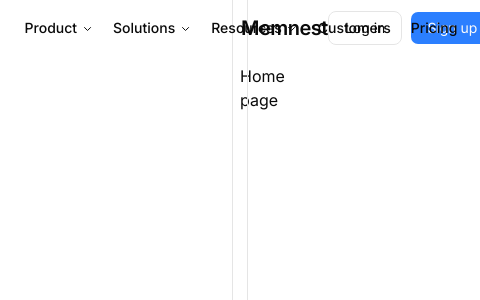
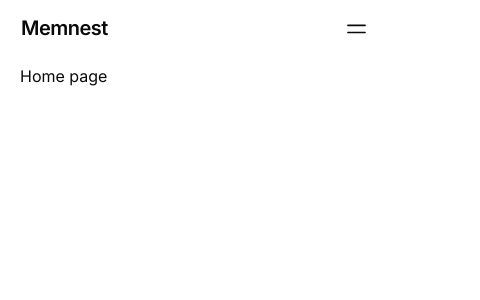
Before and after one commit to yasir5405/memnest---a-second-brain-app, a Next.js app: page / in a window 390 px wide. Shown: the top 300 px of the page, 480 px wide, since content can reach past the window. Built offline with nearby package versions, Linux system fonts and the light colour scheme.

Commit message:
Add mobile nav

```diff
--- a/app/(root)/layout.tsx
+++ b/app/(root)/layout.tsx
@@ -6,9 +6,7 @@ export default function Layout({
   children: Readonly<React.ReactNode>;
 }) {
   return (
-    <div className="min-h-full w-full flex flex-col px-60 relative">
-      <div className="absolute inset-y-0 left-58 w-px bg-neutral-200" />
-      <div className="absolute inset-y-0 right-58 w-px bg-neutral-200" />
+    <div className="min-h-dvh w-full flex flex-col px-5 md:px-60 relative">
 
       <Navbar />
       <main className="pt-16">{children}</main>
--- a/app/(root)/page.tsx
+++ b/app/(root)/page.tsx
@@ -1,5 +1,5 @@
 const page = () => {
-  return <div className="h-dvh">Home page</div>;
+  return <div className="min-h-dvh">Home page</div>;
 };
 
 export default page;
--- /dev/null
+++ b/components/Header/MobileNav.tsx
@@ -0,0 +1,53 @@
+"use client";
+import { mobileNavLinks } from "@/lib/constants/constants";
+import { cn } from "@/lib/utils";
+import { useEffect, useState } from "react";
+import { HiOutlineBars2 } from "react-icons/hi2";
+import { RxCross2 } from "react-icons/rx";
+import { Button } from "../ui/button";
+import Link from "next/link";
+const MobileNav = () => {
+  const [open, setOpen] = useState(false);
+
+  useEffect(() => {
+    document.body.style.overflow = open ? "hidden" : "auto";
+  }, [open]);
+
+  return (
+    <div className="md:hidden block relative">
+      {open ? (
+        <RxCross2 size={25} onClick={() => setOpen((prev) => !prev)} />
+      ) : (
+        <HiOutlineBars2 size={25} onClick={() => setOpen((prev) => !prev)} />
+      )}
+
+      <div
+        className={cn(
+          "fixed flex flex-col inset-x-0 px-5 py-6 top-14 bottom-0 overflow-y-auto bg-white transition-all duration-300 ease-out gap-3",
+          open
+            ? "opacity-100 translate-y-0"
+            : "opacity-0 -translate-y-2 pointer-events-none",
+        )}
+      >
+        {mobileNavLinks.map((link) => (
+          <h1 key={link.name} className="font-semibold text-lg ">
+            {link.name}
+          </h1>
+        ))}
+
+        <Button
+          variant={"secondary"}
+          asChild
+          className="px-4 py-4 text-sm font-normal"
+        >
+          <Link href={"/login"}>Log in</Link>
+        </Button>
+        <Button asChild className="px-4 py-4 text-sm font-normal">
+          <Link href={"/sign-in"}>Sign up</Link>
+        </Button>
+      </div>
+    </div>
+  );
+};
+
+export default MobileNav;
--- a/components/Header/NavMenu.tsx
+++ b/components/Header/NavMenu.tsx
@@ -11,7 +11,7 @@ import {
 
 const NavMenu = () => {
   return (
-    <NavigationMenu className="absolute left-1/2 -translate-x-1/2">
+    <NavigationMenu className="absolute left-1/2 -translate-x-1/2 hidden md:block">
       <NavigationMenuList>
         <NavigationMenuItem>
           <NavigationMenuTrigger className="text-sm">
--- a/components/Header/Navbar.tsx
+++ b/components/Header/Navbar.tsx
@@ -5,6 +5,7 @@ import { useEffect, useState } from "react";
 import { cn } from "@/lib/utils";
 import { DiaTextReveal } from "../ui/dia-text-reveal";
 import NavMenu from "./NavMenu";
+import MobileNav from "./MobileNav";
 
 const Navbar = () => {
   const [scrolled, setScrolled] = useState(false);
@@ -23,7 +24,7 @@ const Navbar = () => {
   return (
     <nav
       className={cn(
-        "w-full h-14 px-60 fixed top-0 left-0 z-10 flex items-center justify-between transition-all duration-200 ease-linear border border-transparent",
+        "w-full h-14 px-5 md:px-60 fixed top-0 left-0 z-10 flex items-center justify-between transition-all duration-200 ease-linear border border-transparent",
         scrolled &&
           "bg-linear-to-b from-white/60 via-white/40 to-white/20 backdrop-blur-md border-b border-neutral-200",
       )}
@@ -38,7 +39,9 @@ const Navbar = () => {
 
       <NavMenu />
 
-      <div className="h-full w-fit flex items-center justify-center gap-2">
+      <MobileNav />
+
+      <div className="h-full w-fit hidden md:flex items-center justify-center gap-2">
         <Button
           size={"lg"}
           variant={"outline"}
--- /dev/null
+++ b/lib/constants/constants.ts
@@ -0,0 +1,10 @@
+type MobileNavLinksType = {
+  name: string;
+};
+export const mobileNavLinks: MobileNavLinksType[] = [
+  { name: "Product" },
+  { name: "Solution" },
+  { name: "Resources" },
+  { name: "Customers" },
+  { name: "Pricing" },
+];
```
